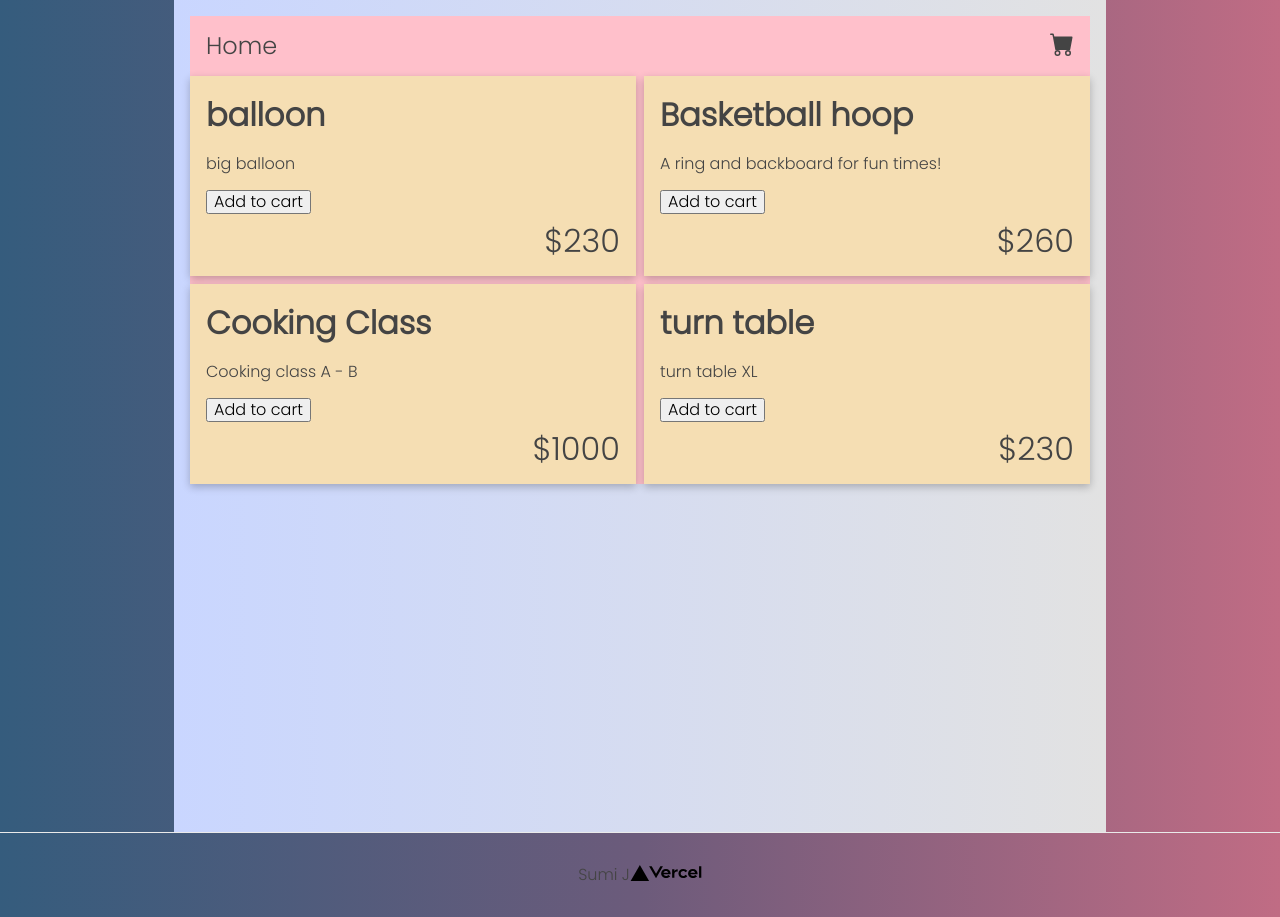
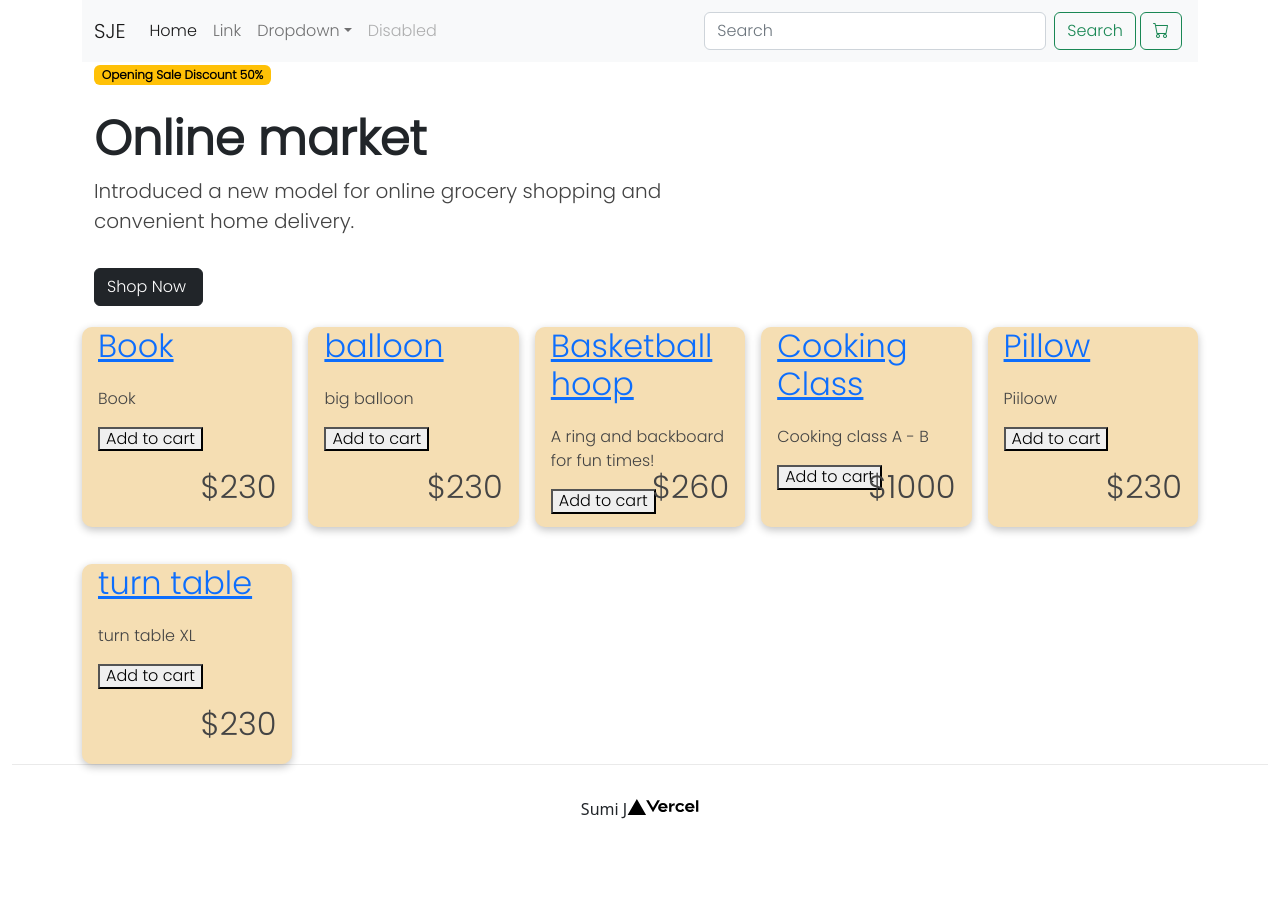
Before and after one commit to paper0420/E-commerce, a Next.js app: page / in a window 1280 px wide. After the commit the page ends 853 px from the top, so only its background shows below. Built offline with nearby package versions, Linux system fonts and the light colour scheme.

Commit message:
fix: template

```diff
--- /dev/null
+++ b/components/Banner.js
@@ -0,0 +1,25 @@
+import React from 'react'
+
+const Banner = () =>{
+    return (
+    <div className="mt-8">
+      <div className="container">
+        <div className="hero-slider ">
+          <div>
+            <div className="ps-lg-12 py-lg-16 col-xxl-5 col-md-7 py-14 px-8 text-xs-center">
+              <span className="badge text-bg-warning">Opening Sale Discount 50%</span>
+
+              <h2 className="text-dark display-5 fw-bold mt-4">Online market </h2>
+              <p className="lead">Introduced a new model for online grocery shopping
+                and convenient home delivery.</p>
+              <a href="#!" className="btn btn-dark mt-3">Shop Now <i className="feather-icon icon-arrow-right ms-1"></i></a>
+            </div>
+          </div>
+        </div>
+      </div>
+    </div>
+
+    )
+};
+
+export default Banner;
--- a/components/Navbar.js
+++ b/components/Navbar.js
@@ -2,6 +2,9 @@ import Link from "next/link";
 import styles from './Navbar.module.css'
 import { BsCartFill } from "react-icons/bs";
 import useCart from '../hooks/useCart'
+import Image from 'next/image'
+
+
 
 const Navbar = (props) => {
 
@@ -10,13 +13,63 @@ const Navbar = (props) => {
         props.openCart();
     }
     return (
-        <div className={styles.nav}>
-            <Link href="/">
-                <a>Home</a>
-            </Link>
-            <BsCartFill className={styles.cart}
-            onClick={handleClick}/>
+        // <div className={styles.nav}>
+        //     <Link href="/">
+        //         <a className="btn btn-outline-success me-2" >Home</a>
+        //     </Link>
+        //     <BsCartFill className={styles.cart}
+        //     onClick={handleClick}/>
+        // </div>
+
+        // <nav className="navbar bg-light">
+        //     <form className="container-fluid justify-content-start">
+        //     <button className="btn btn-outline-success me-2" type="button">Main button</button>
+        //     <button className="btn btn-sm btn-outline-secondary" type="button">Smaller button</button>
+        //     </form>
+        // </nav>
+
+        <nav className="navbar navbar-expand-lg bg-light">
+  <div className="container-fluid">
+    <a className="navbar-brand" href="/">SJE</a>
+    <button className="navbar-toggler" type="button" data-bs-toggle="collapse" data-bs-target="#navbarSupportedContent" aria-controls="navbarSupportedContent" aria-expanded="false" aria-label="Toggle navigation">
+      <span className="navbar-toggler-icon"></span>
+    </button>
+    <div className="collapse navbar-collapse" id="navbarSupportedContent">
+      <ul className="navbar-nav me-auto mb-2 mb-lg-0">
+        <li className="nav-item">
+          <a className="nav-link active" aria-current="page" href="#">Home</a>
+        </li>
+        <li className="nav-item">
+          <a className="nav-link" href="#">Link</a>
+        </li>
+        <li className="nav-item dropdown">
+          <a className="nav-link dropdown-toggle" href="#" role="button" data-bs-toggle="dropdown" aria-expanded="false">
+            Dropdown
+          </a>
+          <ul className="dropdown-menu">
+            <li><a className="dropdown-item" href="#">Action</a></li>
+            <li><a className="dropdown-item" href="#">Another action</a></li>
+            <li><hr className="dropdown-divider"/></li>
+            <li><a className="dropdown-item" href="#">Something else here</a></li>
+          </ul>
+        </li>
+        <li className="nav-item">
+          <a className="nav-link disabled">Disabled</a>
+        </li>
+      </ul>
+      <form className="d-flex" role="search">
+        <input className="form-control me-2" type="search" placeholder="Search" aria-label="Search"/>
+        <button className="btn btn-outline-success" type="submit">Search</button>
+      </form>
+      <div className="nav-item">
+          <button className="btn btn-outline-success m-1" href="#">
+            <i className="bi bi-cart" onClick={handleClick}></i>
+            </button>
         </div>
+    </div>
+  </div>
+</nav>
+
 
     );
 };
--- a/components/Navbar.module.css
+++ b/components/Navbar.module.css
@@ -1,10 +1,11 @@
 .nav {
-    background: pink;
+    background: rgb(255, 255, 255);
     margin: 0 auto;
     font-size: 1.5rem;
     padding: 1rem 1rem;
     display: flex;
     justify-content: space-between;
+    border-radius: 1ch;
 }
 
 .nav a:hover {
--- /dev/null
+++ b/contents/Book.md
@@ -0,0 +1,8 @@
+---
+id: 6
+name: Book
+description: Book
+price: 23000
+---
+
+ogggggggggggggggggggg
--- /dev/null
+++ b/contents/pillow.md
@@ -0,0 +1,8 @@
+---
+id: 5
+name: Pillow
+description: Piiloow
+price: 23000
+---
+
+ogggggggggggggggggggg
--- a/package.json
+++ b/package.json
@@ -12,6 +12,8 @@
   "dependencies": {
     "@stripe/stripe-js": "^1.44.1",
     "axios": "^0.27.2",
+    "bootstrap": "^5.2.3",
+    "bootstrap-icons": "^1.10.2",
     "chokidar": "^3.5.3",
     "fast-glob": "^3.2.12",
     "glob-parent": "^6.0.2",
--- a/pages/_app.js
+++ b/pages/_app.js
@@ -7,11 +7,16 @@ import Navbar from '../components/Navbar'
 import React from 'react'
 import CartProvider from '../context/Cart'
 import Cart from '../components/Cart'
+import Banner from '../components/Banner'
 import {useState} from 'react'
+import 'bootstrap/dist/css/bootstrap.css'
+import "bootstrap-icons/font/bootstrap-icons.css";
+
 
 
 function MyApp({ Component, pageProps }) {
   const [isOpen,setIsOpen] = useState(false);
+
   const openCart = () => {
     setIsOpen(true);
 }
@@ -21,18 +26,23 @@ const closeCart = () => {
 
   return (
    <CartProvider>
-    <div className="container">
+    <div className="container-fluid" >
     <Normalize/>
     <Head>
       <title>E-Commerce</title>
-      <meta name="description" content="Generated by create next app" />
+      <meta name="viewport" content="width=device-width, initial-scale=1" />
       <link rel="icon" href="/favicon.ico" />
+      <script src="https://cdn.jsdelivr.net/npm/bootstrap@5.2.3/dist/js/bootstrap.bundle.min.js" integrity="sha384-kenU1KFdBIe4zVF0s0G1M5b4hcpxyD9F7jL+jjXkk+Q2h455rYXK/7HAuoJl+0I4" crossorigin="anonymous"></script>
     </Head>
 
-    <div className="page">
-      <Navbar cart={isOpen} openCart={openCart}/>
-      <Component {...pageProps} />
-      <Cart isOpen={isOpen} closeCart={closeCart}/>
+    <div className="mainBgAndFont">
+      <div className="container-sm">
+        <Navbar cart={isOpen} openCart={openCart}/>
+        <Banner/>
+        <Component {...pageProps} />
+        <Cart isOpen={isOpen} closeCart={closeCart}/>
+      </div>
+
     </div>
 
 
--- a/pages/index.js
+++ b/pages/index.js
@@ -9,7 +9,7 @@ export default function Home(props) {
   const { cart, addItemToCart } = useCart();
 
   return (
-    <div className={styles.productContainer}>
+    <div className="row g-3 row-cols-lg-5 row-cols-2 row-cols-md-3">
       {props.products.map(product => {
         const handleClick = (e) => {
           e.stopPropagation();
@@ -17,6 +17,7 @@ export default function Home(props) {
         }
 
         return (
+          <div className='col'>
           <div className={styles.product} key={product.id}>
             <Link href={product.slug}>
               <a>
@@ -27,6 +28,8 @@ export default function Home(props) {
             <button onClick={handleClick}>Add to cart</button>
             <p className={styles.price}>${product.price / 100}</p>
           </div>
+          </div>
+
         )
       })}
     </div>
--- a/styles/Home.module.css
+++ b/styles/Home.module.css
@@ -1,5 +1,5 @@
 .productContainer {
-  background: pink;
+  background: rgb(255, 255, 255);
   display: grid;
   grid-template-columns: 1fr 1fr;
   grid-gap: 0.5rem;
@@ -11,6 +11,7 @@
   padding: 0 1rem;
   position: relative;
   box-shadow: rgba(0, 0, 0, 0.24) 0px 3px 8px;
+  border-radius: 1ch;
 }
 
 .price {
--- a/styles/globals.css
+++ b/styles/globals.css
@@ -1,18 +1,17 @@
 @import url('https://fonts.googleapis.com/css2?family=Poppins:wght@200;300&display=swap');
 
-.container {
-  padding: 0;
-  margin: 0;
+.mainBgAndFont {
   font-family: 'Poppins', sans-serif;
-  background: linear-gradient(to right, #355c7d, #6c5b7b, #c06c84);
+  background: white;
   color: #444;
-
+  padding-left: 0ch;
+  padding-right: 0ch;
 
 }
 
 .page {
   background: linear-gradient(to right, #c9d6ff, #e2e2e2);
-  width: 100%;
+  width:100%;
   max-width: 900px ;
   margin: 0 auto;
   min-height: 100vh;
```
Also changed, not shown: 1 other file (tests, documents, lock files or other folders).
